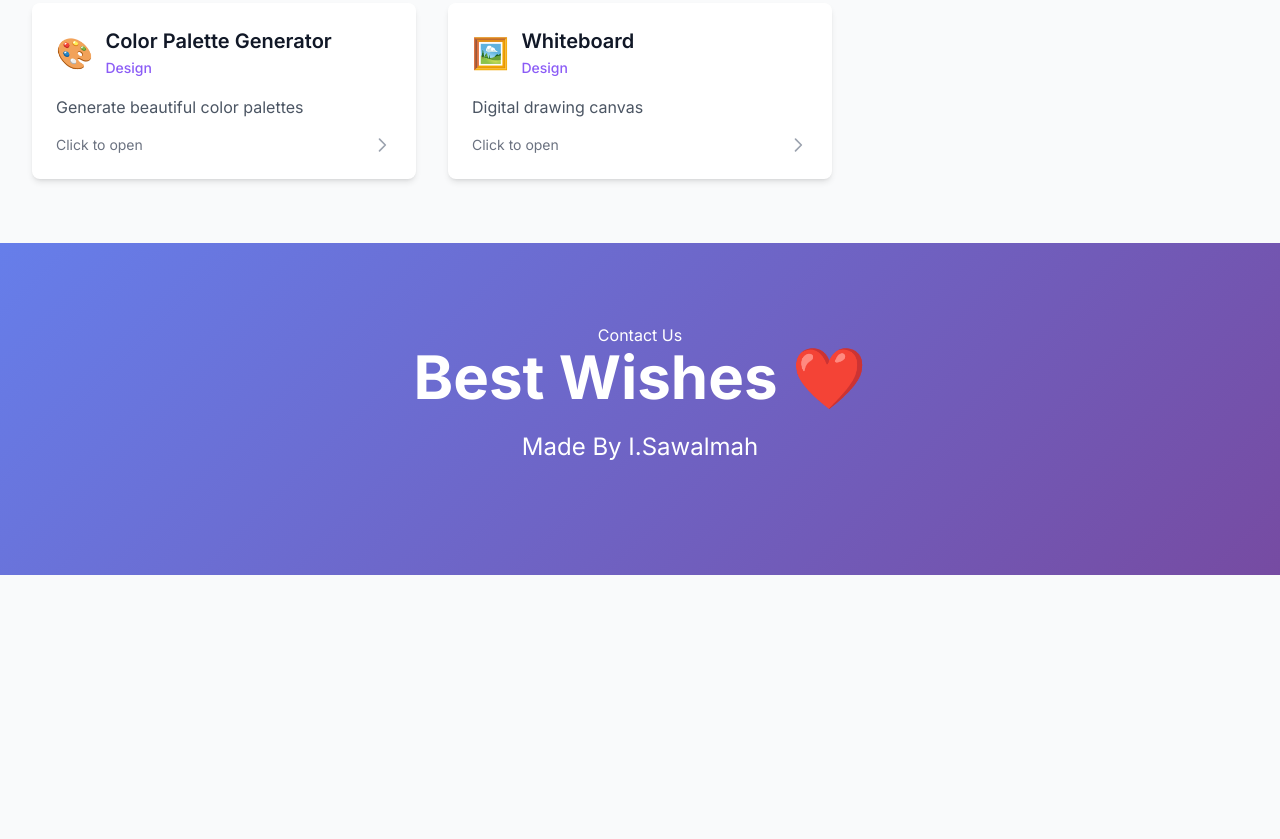
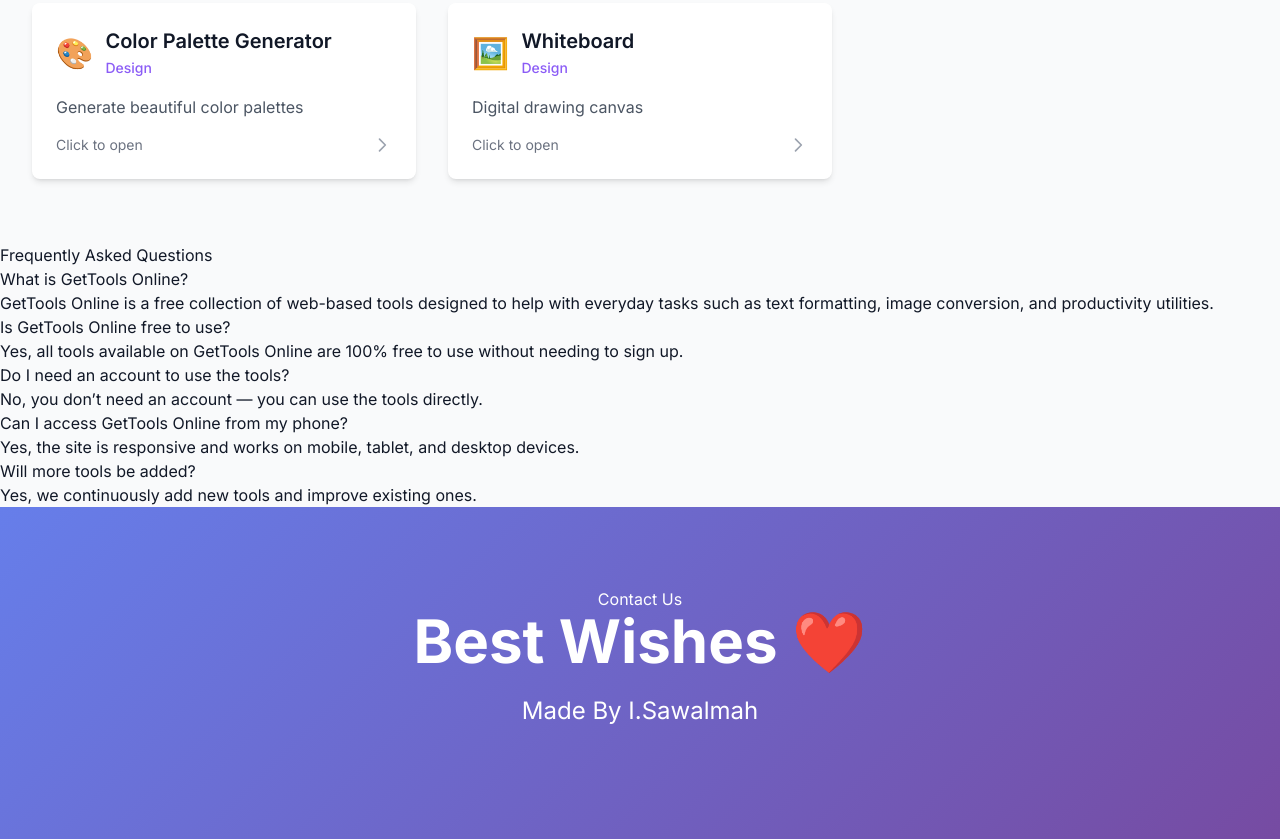
Before and after one commit to ibrahimmassed/gettools, a website: page index.html in a window 1280 px wide. Shown: the part 1745-2584 px from the top of the page. Before the commit the page ends 2320 px from the top, so only its background shows below. Drawn offline with nearby package versions, Linux system fonts and the light colour scheme.

Commit message:
added FAQ
added FAQ

```diff
--- a/index.html
+++ b/index.html
@@ -112,6 +112,34 @@
 
     <script src="js/app.js"></script>
     <script src="js/tools.js"></script>
+<section id="faq">
+  <h2>Frequently Asked Questions</h2>
+
+  <div class="faq-item">
+    <h3>What is GetTools Online?</h3>
+    <p>GetTools Online is a free collection of web-based tools designed to help with everyday tasks such as text formatting, image conversion, and productivity utilities.</p>
+  </div>
+
+  <div class="faq-item">
+    <h3>Is GetTools Online free to use?</h3>
+    <p>Yes, all tools available on GetTools Online are 100% free to use without needing to sign up.</p>
+  </div>
+
+  <div class="faq-item">
+    <h3>Do I need an account to use the tools?</h3>
+    <p>No, you don’t need an account — you can use the tools directly.</p>
+  </div>
+
+  <div class="faq-item">
+    <h3>Can I access GetTools Online from my phone?</h3>
+    <p>Yes, the site is responsive and works on mobile, tablet, and desktop devices.</p>
+  </div>
+
+  <div class="faq-item">
+    <h3>Will more tools be added?</h3>
+    <p>Yes, we continuously add new tools and improve existing ones.</p>
+  </div>
+</section>
 
     <section class="gradient-bg text-white py-20">
         <div class="max-w-7xl mx-auto px-4 sm:px-6 lg:px-8 text-center">
```
